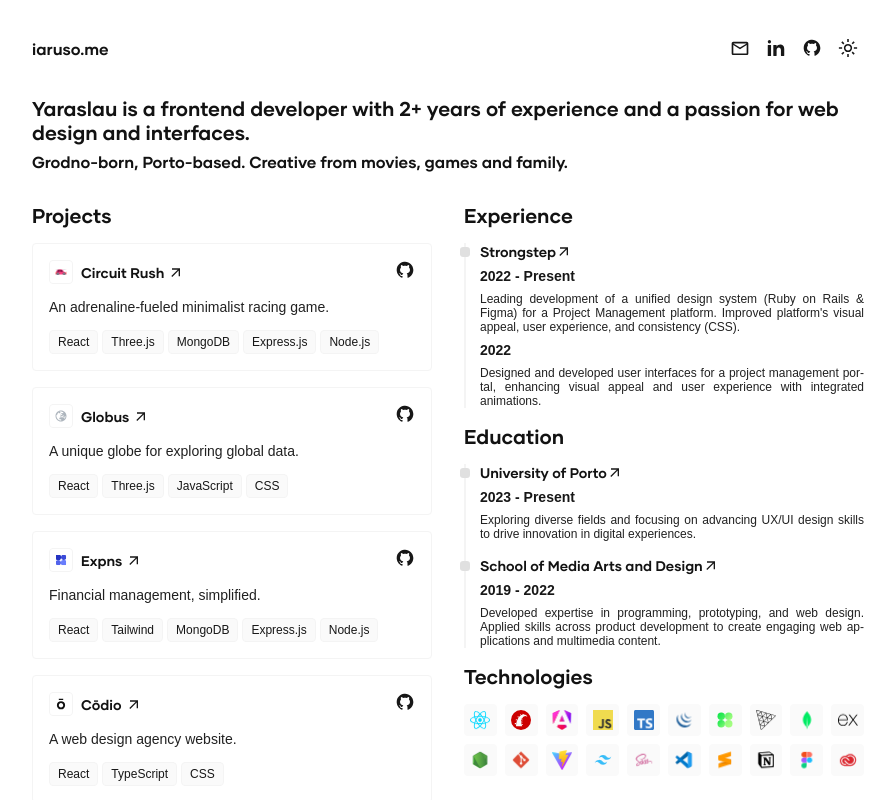
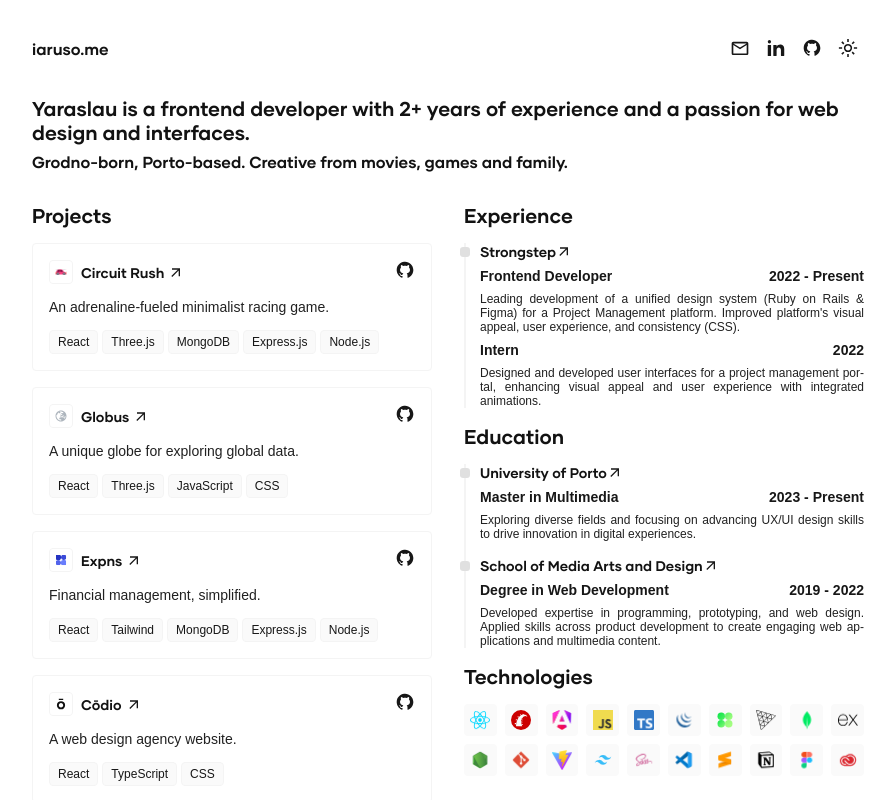
Before and after one commit to iaruso/portfolio, a React (Vite) app: page / in a window 1280 px wide. Shown: the top 800 px of the page, without its empty margins (192-1087 px from the left). Built offline with nearby package versions, Linux system fonts and the light colour scheme.

Commit message:
Minor visual fix

```diff
--- a/src/components/Education/Education.jsx
+++ b/src/components/Education/Education.jsx
@@ -14,19 +14,19 @@ const Education = () => {
           <a href='https://sigarra.up.pt/feup/en/CUR_GERAL.CUR_VIEW?pv_curso_id=732' target='_blank'>{t('education.data_2.institution')}<Icon name='Link' /></a>
           <div className='block'></div>
           <div className='exp-edu-item-header'>
-            <title>{t('education.data_2.degree')}</title>
+            <p className='title'>{t('education.data_2.degree')}</p>
             <time>{t('education.data_2.period')}</time>
           </div>
-          <p>{t('education.data_2.description')}</p>
+          <p className='description'>{t('education.data_2.description')}</p>
         </div>
         <div className='exp-edu-item'>
           <a href='https://www.esmad.ipp.pt/courses/degree/663' target='_blank'>{t('education.data_1.institution')}<Icon name='Link' /></a>
           <div className='block'></div>
           <div className='exp-edu-item-header'>
-            <title>{t('education.data_1.degree')}</title>
+            <p className='title'>{t('education.data_1.degree')}</p>
             <time>{t('education.data_1.period')}</time>
           </div>
-          <p>{t('education.data_1.description')}</p>
+          <p className='description'>{t('education.data_1.description')}</p>
         </div>
       </div>
     </div>
--- a/src/components/Experience/Experience.jsx
+++ b/src/components/Experience/Experience.jsx
@@ -14,15 +14,15 @@ const Experience = () => {
           <a href='https://strongstep.pt/en/' target='_blank'>{t('experience.data_2.company')}<Icon name='Link' /></a>
           <div className='block'></div>
           <div className='exp-edu-item-header'>
-            <title>{t('experience.data_2.position')}</title>
+            <p className='title'>{t('experience.data_2.position')}</p>
             <time>{t('experience.data_2.period')}</time>
           </div>
-          <p>{t('experience.data_2.description')}</p>
+          <p className='description'>{t('experience.data_2.description')}</p>
           <div className='exp-edu-item-header'>
-            <title>{t('experience.data_1.position')}</title>
+            <p className='title'>{t('experience.data_1.position')}</p>
             <time>{t('experience.data_1.period')}</time>
           </div>
-          <p>{t('experience.data_1.description')}</p>
+          <p className='description'>{t('experience.data_1.description')}</p>
         </div>
       </div>
     </div>
--- a/src/styles/ExperienceEducation.scss
+++ b/src/styles/ExperienceEducation.scss
@@ -69,15 +69,24 @@
       gap: var(--spacing-xs);
     }
 
-    title {
+    time  {
+      width: fit-content;
+    }
+
+    p.title {
       font-family: Inter Tight, sans-serif;
       margin: 0;
       font-weight: 600;
       font-size: var(--font-size-md);
       color: var(--details-color);
+      overflow: hidden;
+      text-overflow: ellipsis;
+      white-space: nowrap;
+      width: 0;
+      flex: 1;
     }
 
-    p {
+    p.description {
       font-size: var(--font-size-sm);
       text-align: justify;
       hyphens: auto;
```
